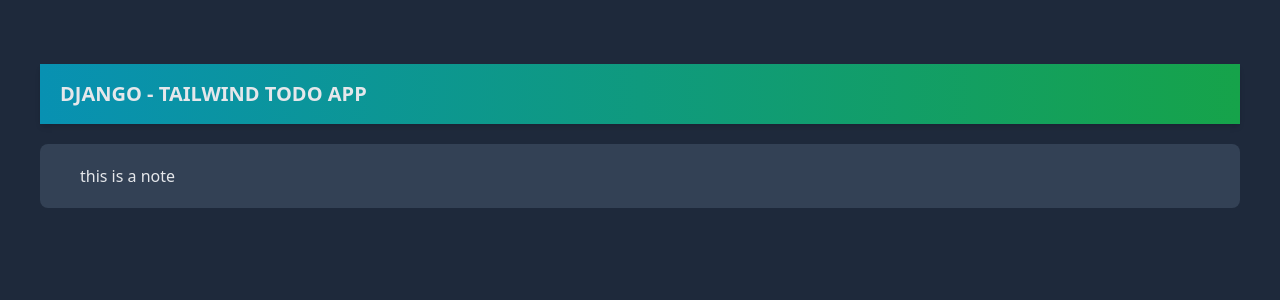
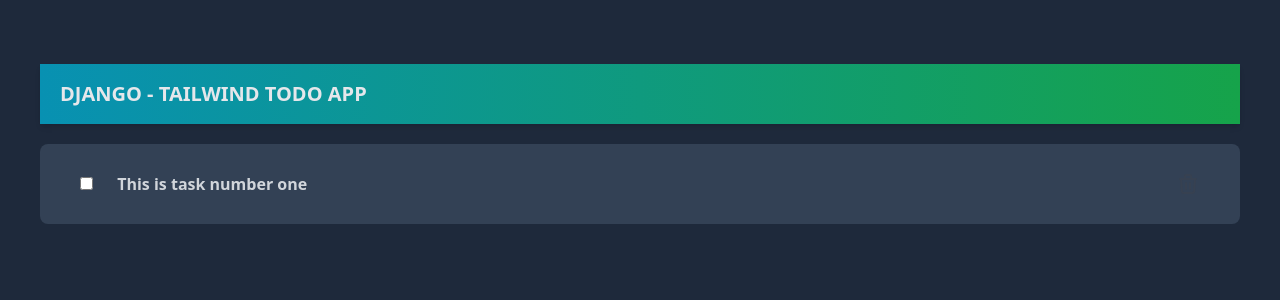
Before and after one commit to miker-bice/django_tailwind_todo, a Django app: page /todo-app/ in a window 1280 px wide. Shown: the top 300 px of the page. Run offline with Django 4.2, Linux system fonts and the light colour scheme; some libraries are stand-ins or nearby versions.

Commit message:
sample list item styling done

```diff
--- a/todoApp/templates/todoApp/home.html
+++ b/todoApp/templates/todoApp/home.html
@@ -1,13 +1,58 @@
 {% extends 'base.html' %} {% block title %}
 <title>Home</title>
 {% endblock title %} {% block home %}
-<div class="px-5 py-4 shadow-md mx-auto bg-gradient-to-r from-cyan-600 to-green-600 mb-5">
+<!-- this is the card head -->
+<div
+  class="px-5 py-4 shadow-md mx-auto bg-gradient-to-r from-cyan-600 to-green-600 mb-5"
+>
   <div>
     <h1 class="font-bold text-xl uppercase">Django - Tailwind Todo App</h1>
   </div>
 </div>
 
+<!-- this the list container -->
 <div class="bg-slate-700 rounded-lg px-10 py-5">
-    <h2>this is a note</h2>
+  <!-- lists container -->
+  <div class="">
+    <!-- list items go here | This is where you use the for loop -->
+    <div
+      class="flex items-center justify-between py-2 text-gray-300 font-semibold"
+    >
+      <div>
+        <input
+          class="mr-5 rounded-full bg-slate-700"
+          type="checkbox"
+          id="taskCheck"
+          name="task"
+          value=""
+        />
+        <!-- insert the context data here -->
+        <label for="task" class="">This is task number one</label>
+      </div>
+      <div>
+        <form action="#" class="flex items-center">
+          {% csrf_token %}
+          <button type="submit">
+            <svg
+              xmlns="http://www.w3.org/2000/svg"
+              class="h-6 w-6 stroke-gray-700 hover:stroke-gray-400 transition delay-100"
+              fill="none"
+              viewBox="0 0 24 24"
+              stroke="currentColor"
+              stroke-width="2"
+            >
+              <path
+                stroke-linecap="round"
+                stroke-linejoin="round"
+                d="M19 7l-.867 12.142A2 2 0 0116.138 21H7.862a2 2 0 01-1.995-1.858L5 7m5 4v6m4-6v6m1-10V4a1 1 0 00-1-1h-4a1 1 0 00-1 1v3M4 7h16"
+              />
+            </svg>
+          </button>
+        </form>
+      </div>
+    </div>
+
+    <!-- end div -->
+  </div>
 </div>
 {% endblock home %}
```
